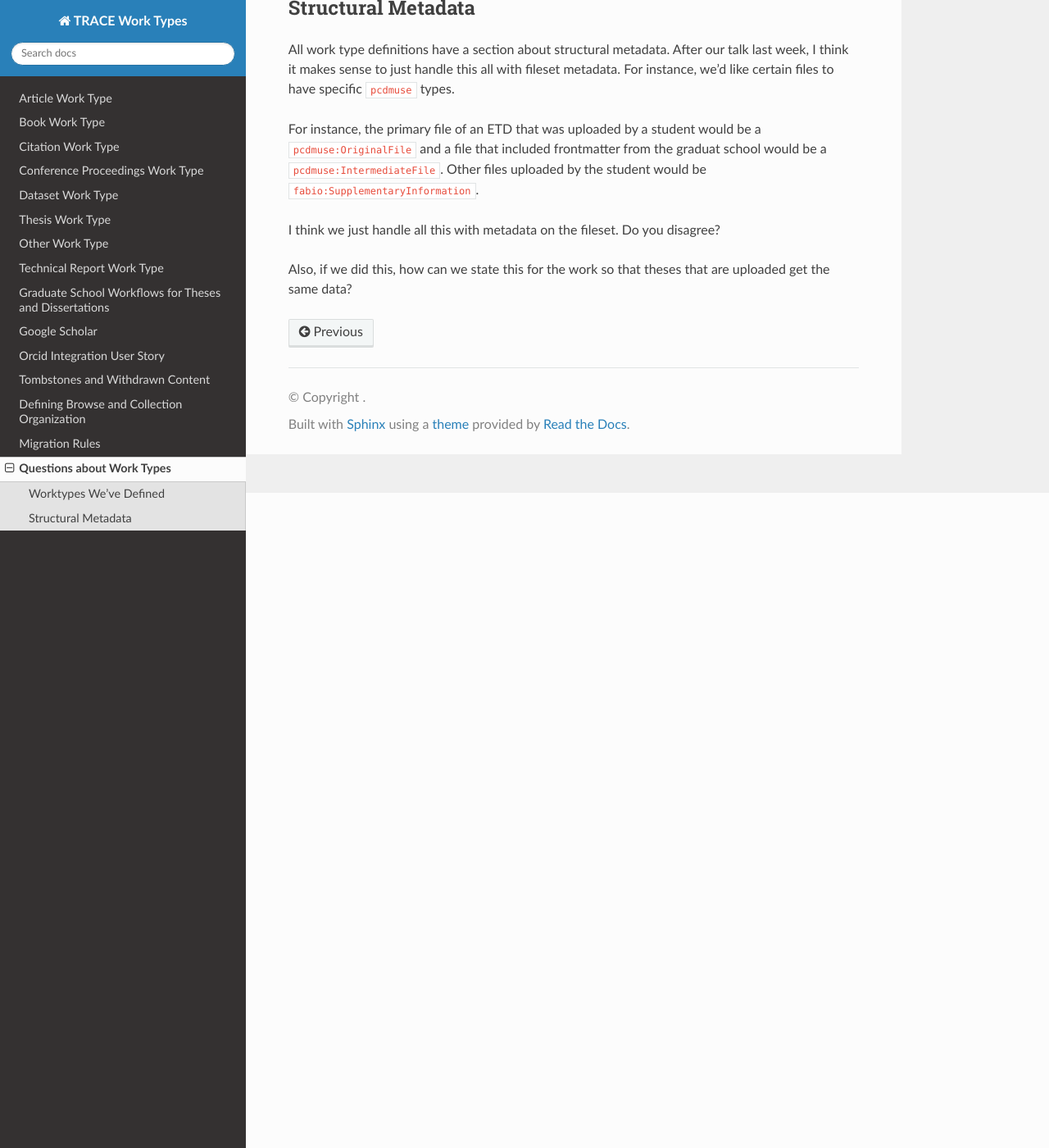
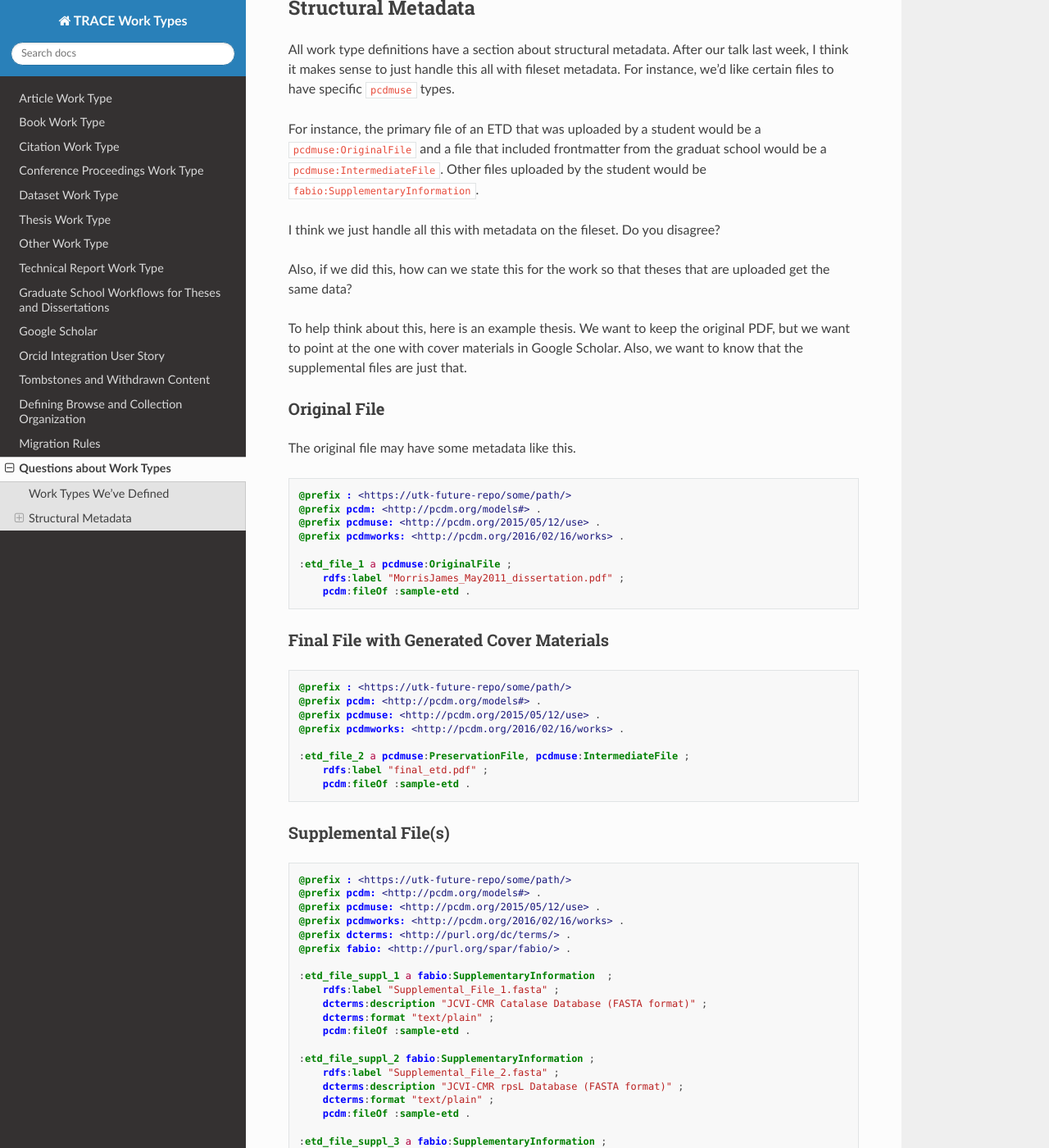
Before and after one commit to utkdigitalinitiatives/trace_work_types_planning, a Sphinx documentation site: the page built from docs/source/questions/questions.rst, in a window 1280 px wide and 1400 px high, scrolled down 799 px. Shown: the whole window at 82% size. Built offline with Sphinx 7.4.7 and the Read the Docs theme 2.0.0, drawn with Linux system fonts in a browser that asks for light colours; some of the changed text lies outside the part shown.

Commit message:
Expand with examples.

```diff
--- a/docs/source/questions/questions.rst
+++ b/docs/source/questions/questions.rst
@@ -1,7 +1,7 @@
 Questions about Work Types
 --------------------------
 
-Worktypes We've Defined
+Work Types We've Defined
 =======================
 
 We have defined 8 work types for the IR.  2 of them are exactly the same, but we created them separately to avoid confusion.
@@ -30,3 +30,98 @@ by the student would be :code:`fabio:SupplementaryInformation`.
 I think we just handle all this with metadata on the fileset.  Do you disagree?
 
 Also, if we did this, how can we state this for the work so that theses that are uploaded get the same data?
+
+To help think about this, here is an example thesis.  We want to keep the original PDF, but we want to point at the one
+with cover materials in Google Scholar.  Also, we want to know that the supplemental files are just that.
+
+-------------
+Original File
+-------------
+
+The original file may have some metadata like this.
+
+.. code-block:: turtle
+
+    @prefix : <https://utk-future-repo/some/path/>
+    @prefix pcdm: <http://pcdm.org/models#> .
+    @prefix pcdmuse: <http://pcdm.org/2015/05/12/use> .
+    @prefix pcdmworks: <http://pcdm.org/2016/02/16/works> .
+
+    :etd_file_1 a pcdmuse:OriginalFile ;
+        rdfs:label "MorrisJames_May2011_dissertation.pdf" ;
+        pcdm:fileOf :sample-etd .
+
+-----------------------------------------
+Final File with Generated Cover Materials
+-----------------------------------------
+
+.. code-block:: turtle
+
+    @prefix : <https://utk-future-repo/some/path/>
+    @prefix pcdm: <http://pcdm.org/models#> .
+    @prefix pcdmuse: <http://pcdm.org/2015/05/12/use> .
+    @prefix pcdmworks: <http://pcdm.org/2016/02/16/works> .
+
+    :etd_file_2 a pcdmuse:PreservationFile, pcdmuse:IntermediateFile ;
+        rdfs:label "final_etd.pdf" ;
+        pcdm:fileOf :sample-etd .
+
+--------------------
+Supplemental File(s)
+--------------------
+
+.. code-block:: turtle
+
+    @prefix : <https://utk-future-repo/some/path/>
+    @prefix pcdm: <http://pcdm.org/models#> .
+    @prefix pcdmuse: <http://pcdm.org/2015/05/12/use> .
+    @prefix pcdmworks: <http://pcdm.org/2016/02/16/works> .
+    @prefix dcterms: <http://purl.org/dc/terms/> .
+    @prefix fabio: <http://purl.org/spar/fabio/> .
+
+    :etd_file_suppl_1 a fabio:SupplementaryInformation  ;
+        rdfs:label "Supplemental_File_1.fasta" ;
+        dcterms:description "JCVI-CMR Catalase Database (FASTA format)" ;
+        dcterms:format "text/plain" ;
+        pcdm:fileOf :sample-etd .
+
+    :etd_file_suppl_2 fabio:SupplementaryInformation ;
+        rdfs:label "Supplemental_File_2.fasta" ;
+        dcterms:description "JCVI-CMR rpsL Database (FASTA format)" ;
+        dcterms:format "text/plain" ;
+        pcdm:fileOf :sample-etd .
+
+    :etd_file_suppl_3 a fabio:SupplementaryInformation ;
+        rdfs:label "Supplemental_File_3.csv" ;
+        dcterms:description "Taxonomy of GOS catalase/rpsL hits" ;
+        dcterms:format "application/vnd.ms-excel" ;
+        pcdm:fileOf :sample-etd .
+
+    :etd_file_suppl_4 a fabio:SupplementaryInformation ;
+        rdfs:label "Supplemental_File_4.csv" ;
+        dcterms:description "GOS catalase hits with metadata (CSV format)" ;
+        dcterms:format "text/plain" ;
+        pcdm:fileOf :sample-etd .
+
+    :etd_file_suppl_5 a fabio:SupplementaryInformation ;
+        rdfs:label "Supplemental_File_5.csv" ;
+        dcterms:description "GOS rpsL hits with metadata (CSV format)" ;
+        dcterms:format "text/plain" ;
+        pcdm:fileOf :sample-etd .
+
+-----------------
+Original Metadata
+-----------------
+
+We want to keep the original metadata, but restrict it. How do we apply WEBAC or describe that?
+
+.. code-block:: turtle
+
+    @prefix : <https://utk-future-repo/some/path/>
+    @prefix pcdm: <http://pcdm.org/models#> .
+    @prefix pcdmuse: <http://pcdm.org/2015/05/12/use> .
+    @prefix pcdmworks: <http://pcdm.org/2016/02/16/works> .
+
+    :etd_file_3 a pcdm:File ;
+        rdfs:label "metadata.xml" ;
+        pcdm:fileOf :sample-etd .
```
